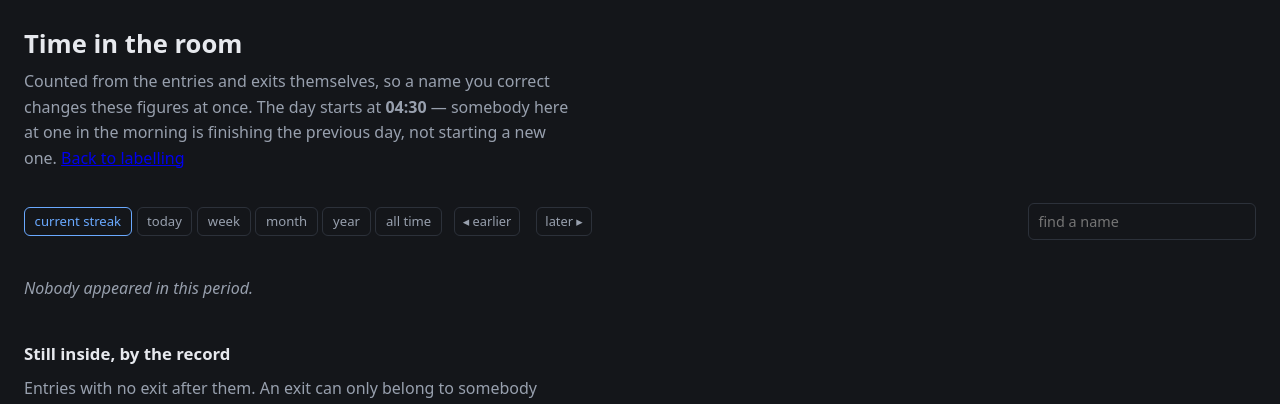
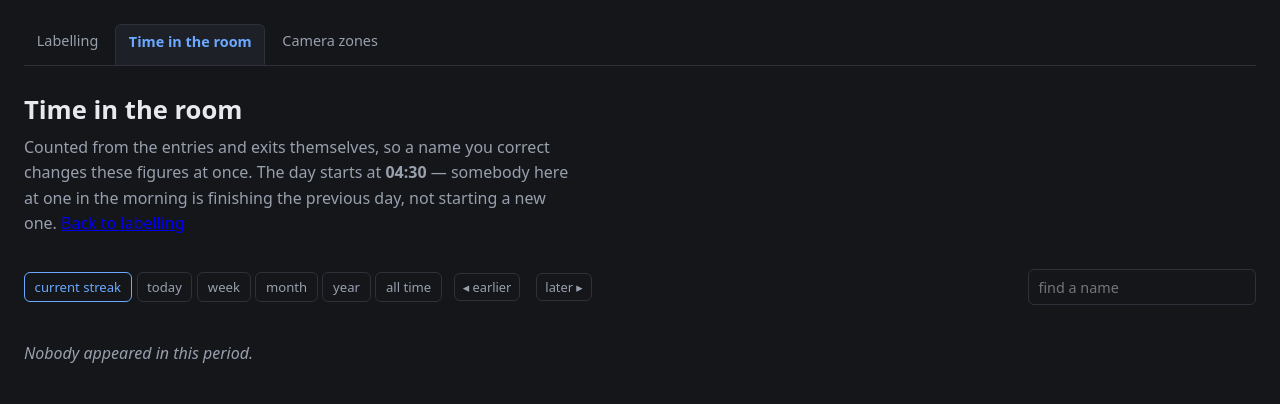
Before and after one commit to Novelty-Labs-Stuhi/coworkingroom-camera-system, a FastAPI app: page /stats in a window 1280 px wide. Shown: the top 404 px of the page. Run offline with FastAPI, Linux system fonts and the light colour scheme.

Commit message:
One bar across the three pages
The pages were reachable only from each other by scattered links, and only in some
directions -- the stats page had no way to the zones page at all. A bar on each of
them, with the one you are on shown as a label rather than as somewhere to go.

Kept as its own partial and its own stylesheet: adding or renaming a page is then a
single edit, and putting the bar on the labelling page costs one line there -- which
matters while somebody else is working in that file.

Co-Authored-By: Claude Opus 5 <noreply@anthropic.com>

```diff
--- a/vision/src/stuhi_vision/web/app.py
+++ b/vision/src/stuhi_vision/web/app.py
@@ -496,19 +496,19 @@ def create_app(
     @app.get("/")
     def index(request: Request):
         return templates.TemplateResponse(
-            request, "index.html", {"assets": _asset_version()}
+            request, "index.html", {"assets": _asset_version(), "page": "label"}
         )
 
     @app.get("/stats")
     def stats_page(request: Request):
         return templates.TemplateResponse(
-            request, "stats.html", {"assets": _asset_version()}
+            request, "stats.html", {"assets": _asset_version(), "page": "stats"}
         )
 
     @app.get("/zones")
     def zones_page(request: Request):
         return templates.TemplateResponse(
-            request, "zones.html", {"assets": _asset_version()}
+            request, "zones.html", {"assets": _asset_version(), "page": "zones"}
         )
 
     _add_api_routes(app, review)
--- /dev/null
+++ b/vision/src/stuhi_vision/web/static/nav.css
@@ -0,0 +1,33 @@
+/* The bar that switches between the three pages.
+   Its own file so adding it to a page is one line and touches nobody else's stylesheet --
+   these pages are worked on separately, sometimes at the same time. */
+
+.pages {
+  display: flex;
+  flex-wrap: wrap;
+  gap: .25rem;
+  margin: 0 0 1.5rem;
+  border-bottom: 1px solid var(--line);
+  padding-bottom: .5rem;
+}
+
+.pages a {
+  padding: .3rem .8rem;
+  border-radius: 6px 6px 0 0;
+  color: var(--muted);
+  text-decoration: none;
+  font-size: .9rem;
+}
+
+.pages a:hover { color: var(--text); background: var(--panel); }
+
+/* The page you are on is not somewhere to go, so it reads as a label rather than a link. */
+.pages a.here {
+  color: var(--accent);
+  background: var(--panel);
+  border: 1px solid var(--line);
+  border-bottom-color: var(--panel);
+  margin-bottom: -.55rem;
+  font-weight: 600;
+  cursor: default;
+}
--- a/vision/src/stuhi_vision/web/templates/index.html
+++ b/vision/src/stuhi_vision/web/templates/index.html
@@ -5,8 +5,10 @@
   <meta name="viewport" content="width=device-width, initial-scale=1">
   <title>stuhi labelling</title>
   <link rel="stylesheet" href="/static/app.css?v={{ assets }}">
+  <link rel="stylesheet" href="/static/nav.css?v={{ assets }}">
 </head>
 <body>
+  {% include "nav.html" %}
   <header>
     <h1>Who came through?</h1>
     <p class="hint">
--- /dev/null
+++ b/vision/src/stuhi_vision/web/templates/nav.html
@@ -0,0 +1,8 @@
+{# The three pages, on every page. Kept as its own partial so adding or renaming one is a
+   single edit, and so the pages themselves stay about what they are for. `page` says which
+   one is showing, so the current tab can look current rather than like somewhere to go. #}
+<nav class="pages">
+  <a href="/" class="{{ 'here' if page == 'label' else '' }}">Labelling</a>
+  <a href="/stats" class="{{ 'here' if page == 'stats' else '' }}">Time in the room</a>
+  <a href="/zones" class="{{ 'here' if page == 'zones' else '' }}">Camera zones</a>
+</nav>
--- a/vision/src/stuhi_vision/web/templates/stats.html
+++ b/vision/src/stuhi_vision/web/templates/stats.html
@@ -5,9 +5,11 @@
   <meta name="viewport" content="width=device-width, initial-scale=1">
   <title>stuhi &mdash; time in the room</title>
   <link rel="stylesheet" href="/static/app.css?v={{ assets }}">
+  <link rel="stylesheet" href="/static/nav.css?v={{ assets }}">
   <link rel="stylesheet" href="/static/stats.css?v={{ assets }}">
 </head>
 <body>
+  {% include "nav.html" %}
   <header>
     <h1>Time in the room</h1>
     <p class="hint">
--- a/vision/src/stuhi_vision/web/templates/zones.html
+++ b/vision/src/stuhi_vision/web/templates/zones.html
@@ -5,8 +5,10 @@
   <meta name="viewport" content="width=device-width, initial-scale=1">
   <title>stuhi zones</title>
   <link rel="stylesheet" href="/static/app.css?v={{ assets }}">
+  <link rel="stylesheet" href="/static/nav.css?v={{ assets }}">
 </head>
 <body>
+  {% include "nav.html" %}
   <header>
     <h1>Where is the doorframe?</h1>
     <p class="hint">
```
Also changed, not shown: vision/tests/test_web.py (+25 -0 lines).
